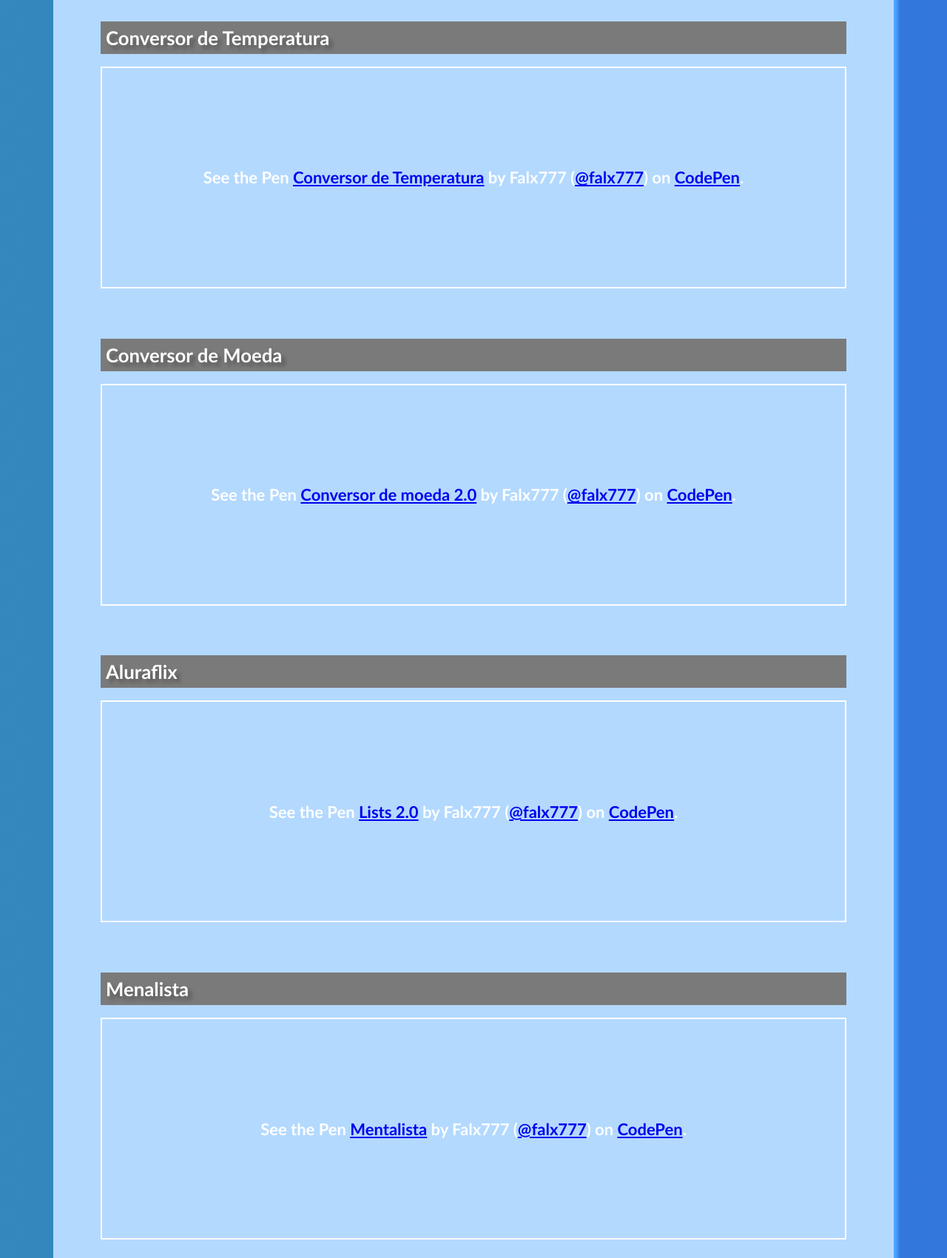
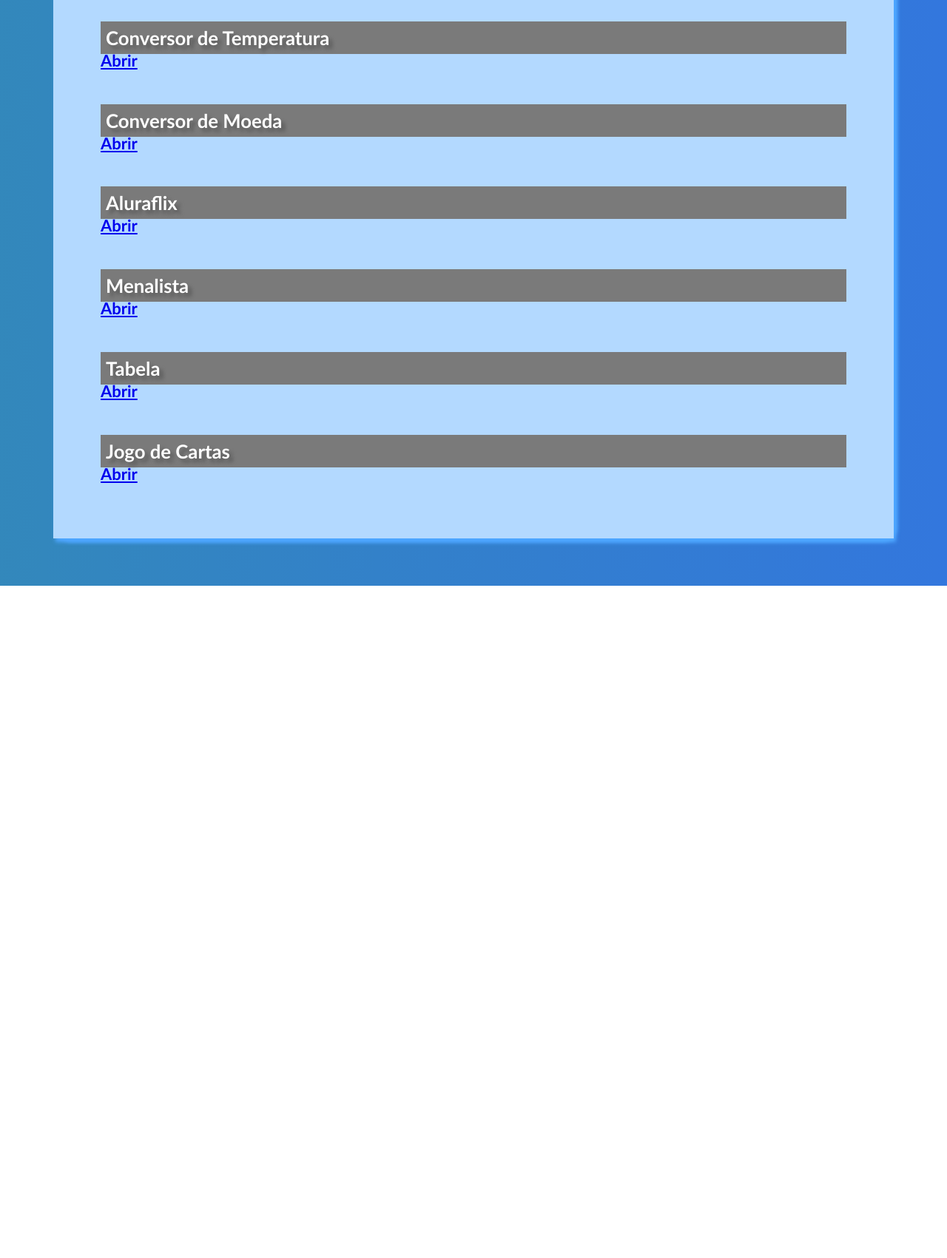
Before and after one commit to Falx777/PortfolioAlura, a plain HTML site: page index.html in a window 1280 px wide. Shown: the part 429-2130 px from the top of the page at 74% size. After the commit the page ends 1221 px from the top, so only its background shows below. Drawn offline with Linux system fonts and the light colour scheme; a script that the page names is missing.

Commit message:
Update index.html

```diff
--- a/index.html
+++ b/index.html
@@ -27,57 +27,54 @@
     <li class="listTitle">Projetos</li>
     <li>
       <h3 class="titleProject">Conversor de Temperatura</h3>
-      <p class="codepen" data-height="300" data-default-tab="html,result" data-slug-hash="KKyLQoE" data-user="falx777" style="height: 300px; box-sizing: border-box; display: flex; align-items: center; justify-content: center; border: 2px solid; margin: 1em 0; padding: 1em;">
-  <span>See the Pen <a href="https://codepen.io/falx777/pen/KKyLQoE">
-  Conversor de Temperatura</a> by Falx777 (<a href="https://codepen.io/falx777">@falx777</a>)
-  on <a href="https://codepen.io">CodePen</a>.</span>
-</p>
-<script async src="https://cpwebassets.codepen.io/assets/embed/ei.js"></script>
+      <div class="prj">
+        <div id="img1"></div>
+        <div>
+        <a href="https://codepen.io/falx777/full/KKyLQoE">Abrir</a>
+        </div>
+      </div>
     </li>
     <li>
+
       <h3 class="titleProject">Conversor de Moeda</h3>
-      <p class="codepen" data-height="300" data-default-tab="html,result" data-slug-hash="abEogNo" data-user="falx777" style="height: 300px; box-sizing: border-box; display: flex; align-items: center; justify-content: center; border: 2px solid; margin: 1em 0; padding: 1em;">
-  <span>See the Pen <a href="https://codepen.io/falx777/pen/abEogNo">
-  Conversor de moeda 2.0</a> by Falx777 (<a href="https://codepen.io/falx777">@falx777</a>)
-  on <a href="https://codepen.io">CodePen</a>.</span>
-</p>
-<script async src="https://cpwebassets.codepen.io/assets/embed/ei.js"></script>
+      <div class="prj">
+        <div id="img2"></div>
+        <div>
+          <a href="https://codepen.io/falx777/full/abEogNo">Abrir</a>
+        </div>
+      </div>
     </li>
     <li>
       <h3 class="titleProject">Aluraflix</h3>
-      <p class="codepen" data-height="300" data-default-tab="html,result" data-slug-hash="GRyKMog" data-user="falx777" style="height: 300px; box-sizing: border-box; display: flex; align-items: center; justify-content: center; border: 2px solid; margin: 1em 0; padding: 1em;">
-  <span>See the Pen <a href="https://codepen.io/falx777/pen/GRyKMog">
-  Lists 2.0</a> by Falx777 (<a href="https://codepen.io/falx777">@falx777</a>)
-  on <a href="https://codepen.io">CodePen</a>.</span>
-</p>
-<script async src="https://cpwebassets.codepen.io/assets/embed/ei.js"></script>
+      <div class="prj">
+        <div id="img3"></div>
+        <a href="https://codepen.io/falx777/full/GRyKMog">Abrir</a>
+      </div>
     </li>
     <li>
       <h3 class="titleProject">Menalista</h3>
-      <p class="codepen" data-height="300" data-default-tab="html,result" data-slug-hash="yLPdmJg" data-user="falx777" style="height: 300px; box-sizing: border-box; display: flex; align-items: center; justify-content: center; border: 2px solid; margin: 1em 0; padding: 1em;">
-  <span>See the Pen <a href="https://codepen.io/falx777/pen/yLPdmJg">
-  Mentalista</a> by Falx777 (<a href="https://codepen.io/falx777">@falx777</a>)
-  on <a href="https://codepen.io">CodePen</a>.</span>
-</p>
-<script async src="https://cpwebassets.codepen.io/assets/embed/ei.js"></script>
+      <div class="prj">
+        <div id="img4"></div>
+        <a href="https://codepen.io/falx777/full/yLPdmJg">Abrir</a>
+      </div>
     </li>
     <li>
       <h3 class="titleProject">Tabela</h3>
-      <p class="codepen" data-height="300" data-default-tab="html,result" data-slug-hash="BaJywOj" data-user="falx777" style="height: 300px; box-sizing: border-box; display: flex; align-items: center; justify-content: center; border: 2px solid; margin: 1em 0; padding: 1em;">
-  <span>See the Pen <a href="https://codepen.io/falx777/pen/BaJywOj">
-  Tabela</a> by Falx777 (<a href="https://codepen.io/falx777">@falx777</a>)
-  on <a href="https://codepen.io">CodePen</a>.</span>
-</p>
-<script async src="https://cpwebassets.codepen.io/assets/embed/ei.js"></script>
+      <div class="prj">
+        <div id="img5"></div>
+        <div>
+        <a href="https://codepen.io/falx777/full/BaJywOj">Abrir</a>
+        </div>
+      </div>
     </li>
     <li>
       <h3 class="titleProject">Jogo de Cartas</h3>
-        <p class="codepen" data-height="300" data-default-tab="html,result" data-slug-hash="BaJoRPg" data-user="falx777" style="height: 300px; box-sizing: border-box; display: flex; align-items: center; justify-content: center; border: 2px solid; margin: 1em 0; padding: 1em;">
-  <span>See the Pen <a href="https://codepen.io/falx777/pen/BaJoRPg">
-  Jogo de Cartas 2.0</a> by Falx777 (<a href="https://codepen.io/falx777">@falx777</a>)
-  on <a href="https://codepen.io">CodePen</a>.</span>
-</p>
-<script async src="https://cpwebassets.codepen.io/assets/embed/ei.js"></script>
+      <div class="prj">
+        <div id="img6"></div>
+        <div>
+          <a href="https://codepen.io/falx777/full/BaJoRPg">Abrir</a>
+        </div>
+      </div>
       </li>
   </main>
 </div>
```
